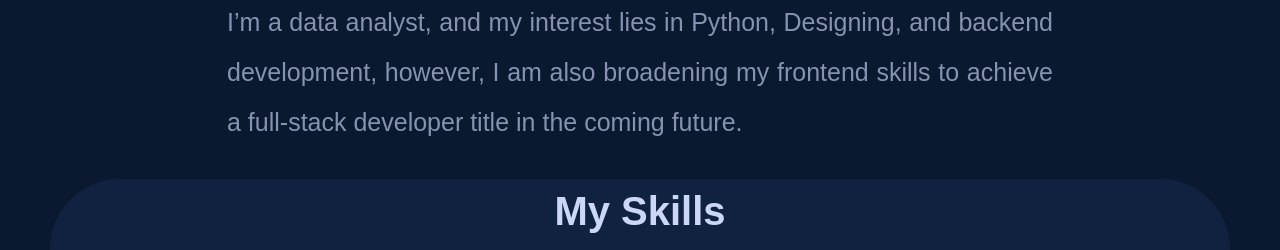
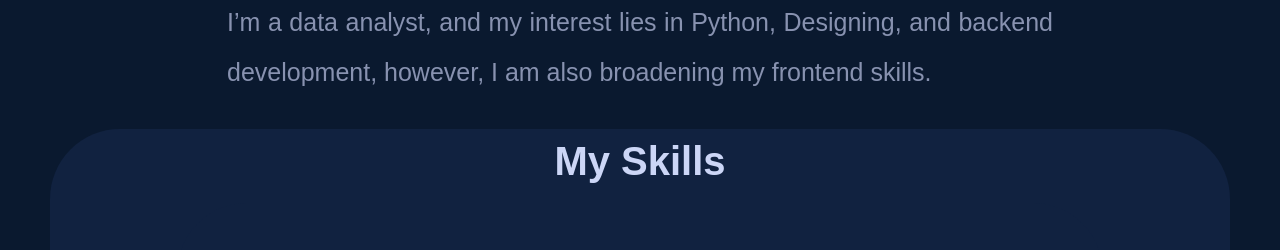
Before and after one commit to g2rawat/cv, a plain HTML site: page index.html in a window 1280 px wide. Shown: the part 1003-1253 px from the top of the page. Drawn offline with Linux system fonts and the light colour scheme; a web font is replaced by a local one.

Commit message:
Update index.html

```diff
--- a/index.html
+++ b/index.html
@@ -88,7 +88,7 @@
 
                 <p class="my_img_p">I’m a data analyst, and my interest lies in Python,
                     Designing, and backend development, however, I am also broadening my frontend
-                    skills to achieve a full-stack developer title in the coming future.
+                    skills.
 
                 </p>
             </div>
```
